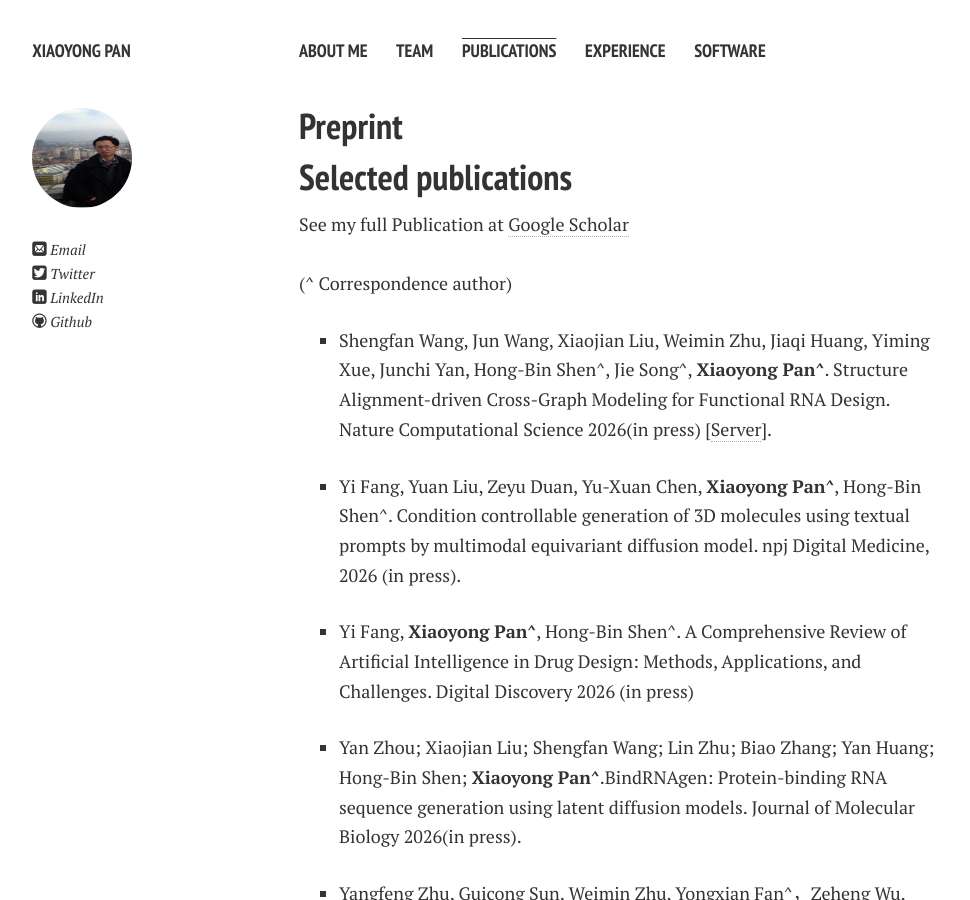
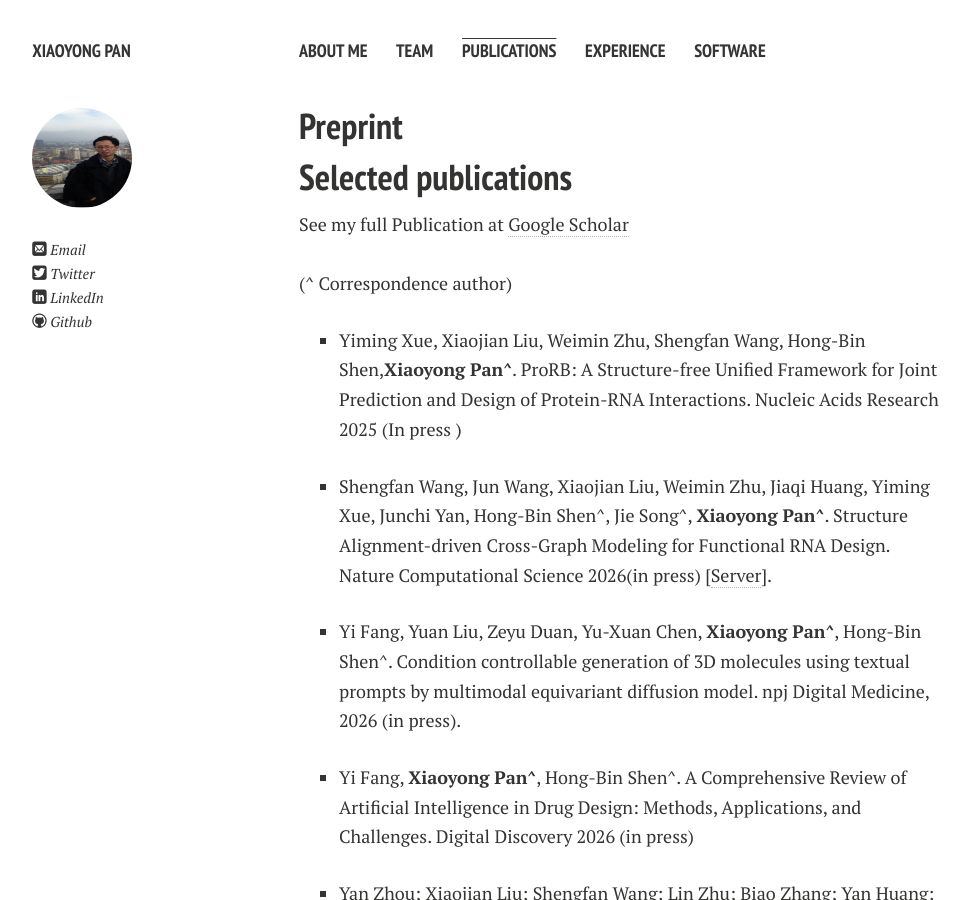
Before and after one commit to xypan1232/xypan1232.github.io, a Jekyll site: the page built from publications.md, in a window 1280 px wide and 900 px high. Shown: the whole window, without its empty margins (21-991 px from the left). Built offline with Jekyll 4.4.1, drawn with Linux system fonts in a browser that asks for light colours; nearby versions of some CDN libraries; Markdown is read by kramdown in place of the engine named in the settings.

Commit message:
Update publications.md

```diff
--- a/publications.md
+++ b/publications.md
@@ -11,8 +11,10 @@
 See my full Publication at <a href="https://scholar.google.com/citations?user=fjbCfj8AAAAJ">Google Scholar</a> <br><br>
 (^ Correspondence author) <br>
 <ul>
+	<li><p>Yiming Xue, Xiaojian Liu, Weimin Zhu, Shengfan Wang, Hong-Bin Shen,<b>Xiaoyong Pan^</b>. ProRB: A Structure-free Unified Framework for Joint Prediction and Design of Protein-RNA Interactions. Nucleic Acids Research 2025 (In press ) </p>
+</li>
 <li><p>
-Shengfan Wang, Jun Wang, Xiaojian Liu, Weimin Zhu, Jiaqi Huang, Yiming Xue, Junchi Yan, Hong-Bin Shen^, Jie Song^, <b>Xiaoyong Pan^</b>.	Structure Alignment-driven Cross-Graph Modeling for Functional RNA Design. Nature Computational Science 2026(in press)  [<a href="[http://www.csbio.sjtu.edu.cn/bioinf/iDeepB/](http://www.csbio.sjtu.edu.cn/bioinf/AlignIF/)">Server</a>].
+Shengfan Wang, Jun Wang, Xiaojian Liu, Weimin Zhu, Jiaqi Huang, Yiming Xue, Junchi Yan, Hong-Bin Shen^, Jie Song^, <b>Xiaoyong Pan^</b>.	Structure Alignment-driven Cross-Graph Modeling for Functional RNA Design. Nature Computational Science 2026(in press)  [<a href="[http://www.csbio.sjtu.edu.cn/bioinf//AlignIF/](http://www.csbio.sjtu.edu.cn/bioinf/AlignIF/)">Server</a>].
 </p></li>
 	<li><p>
 Yi Fang, Yuan Liu, Zeyu Duan, Yu-Xuan Chen, <b>Xiaoyong Pan^</b>, Hong-Bin Shen^.	Condition controllable generation of 3D molecules using textual prompts by multimodal equivariant diffusion model. npj Digital Medicine, 2026 (in press).
```
